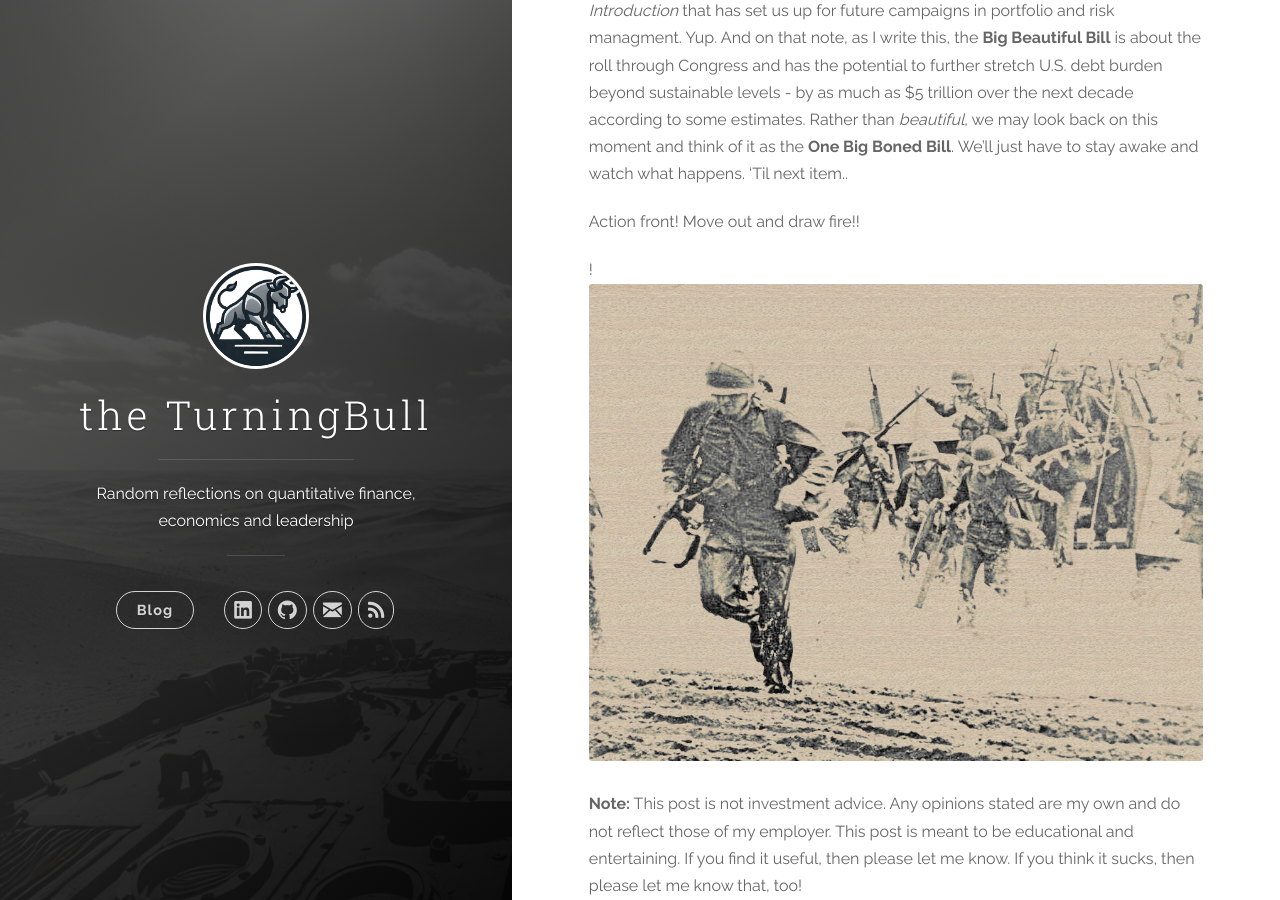
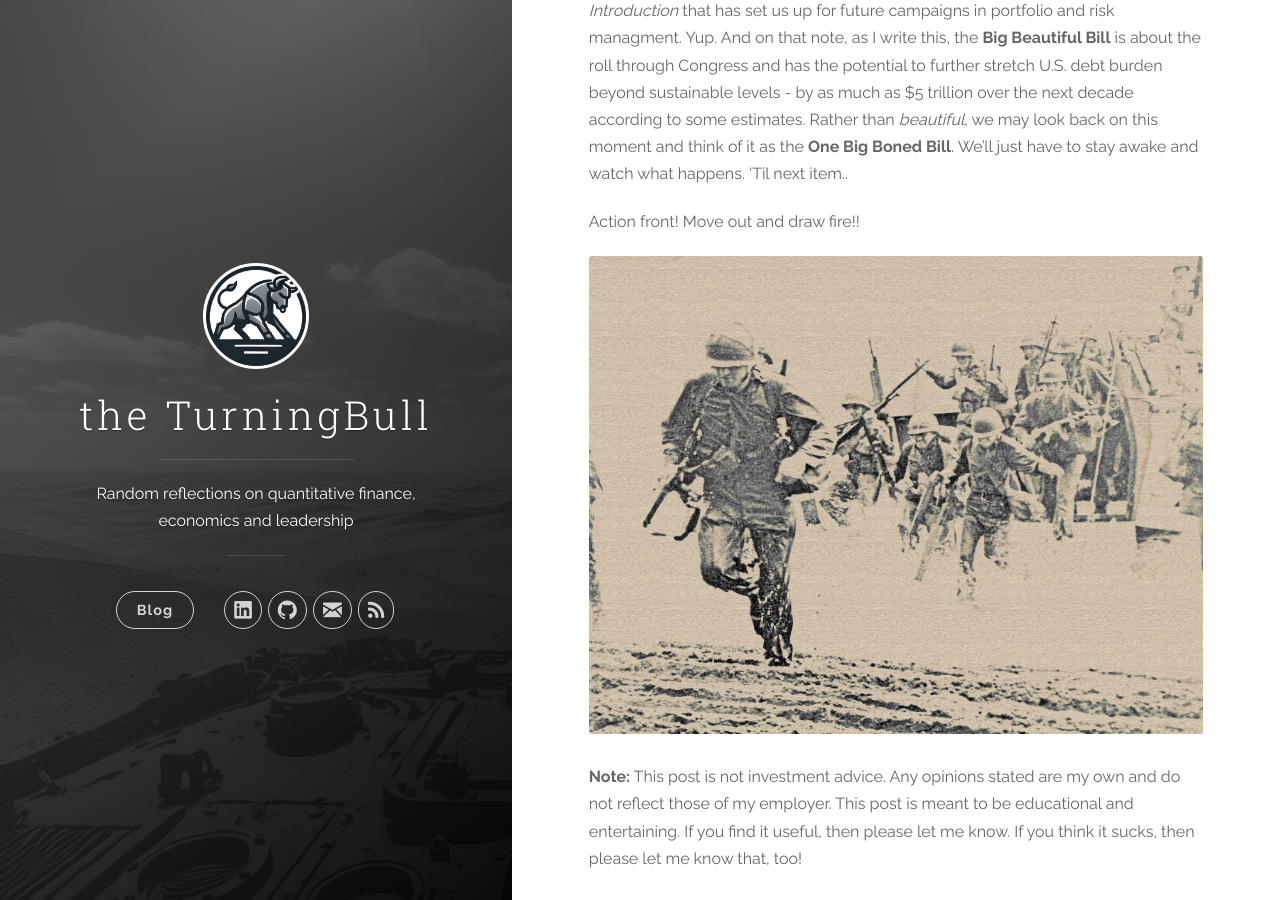
Before and after one commit to rtrimble13/TurningBull, a Jekyll site: the page built from _posts/2025-06-30-island-hopping.md, in a window 1280 px wide and 900 px high, scrolled down 12835 px. Built offline with Jekyll 4.4.1, drawn with Linux system fonts in a browser that asks for light colours.

Commit message:
minor edit.

```diff
--- a/_posts/2025-06-30-island-hopping.md
+++ b/_posts/2025-06-30-island-hopping.md
@@ -179,6 +179,6 @@ Our island hopping campaign through the fixed income has taken us from spot rate
 
 Action front!  Move out and draw fire!!
 
-!![Guadalcanal]({{ page.image8 | relative_url }})
+![Guadalcanal]({{ page.image8 | relative_url }})
 
 **Note:** This post is not investment advice.  Any opinions stated are my own and do not reflect those of my employer.  This post is meant to be educational and entertaining.  If you find it useful, then please let me know.  If you think it sucks, then please let me know that, too!
```
